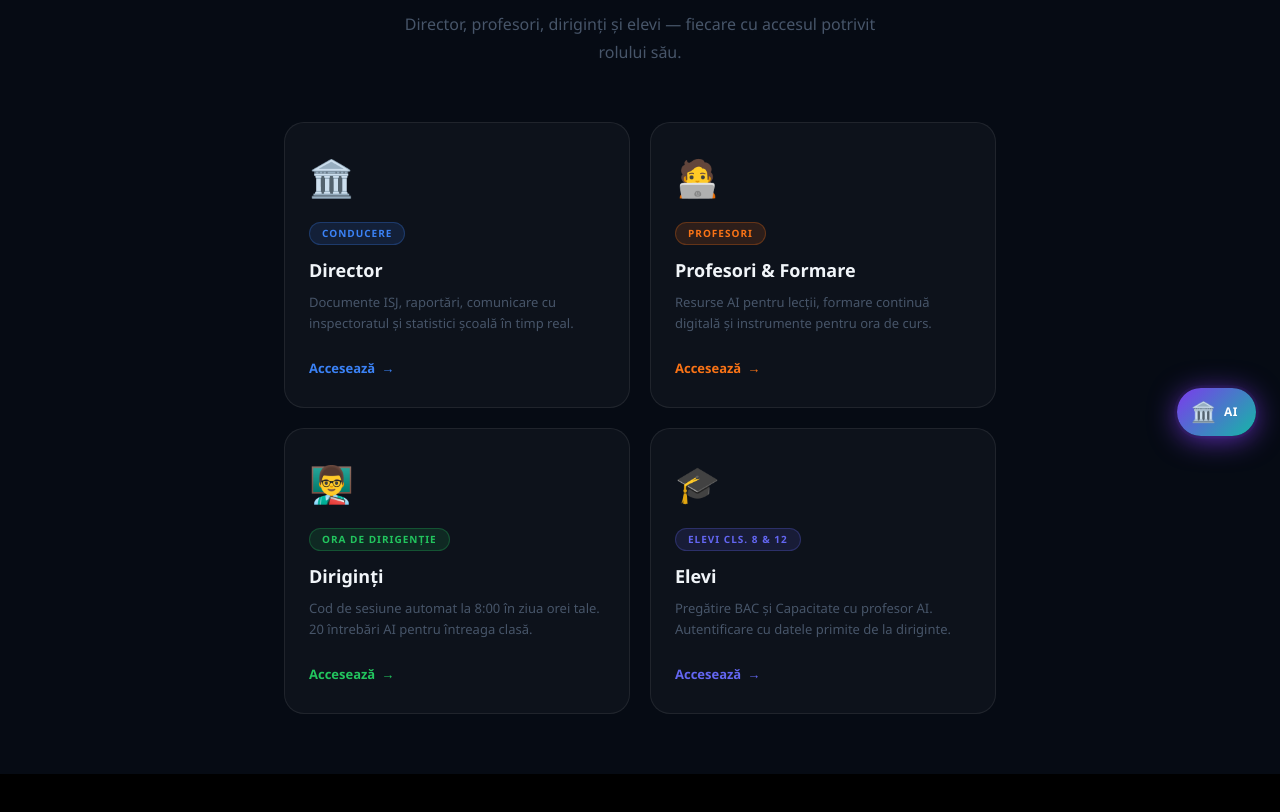
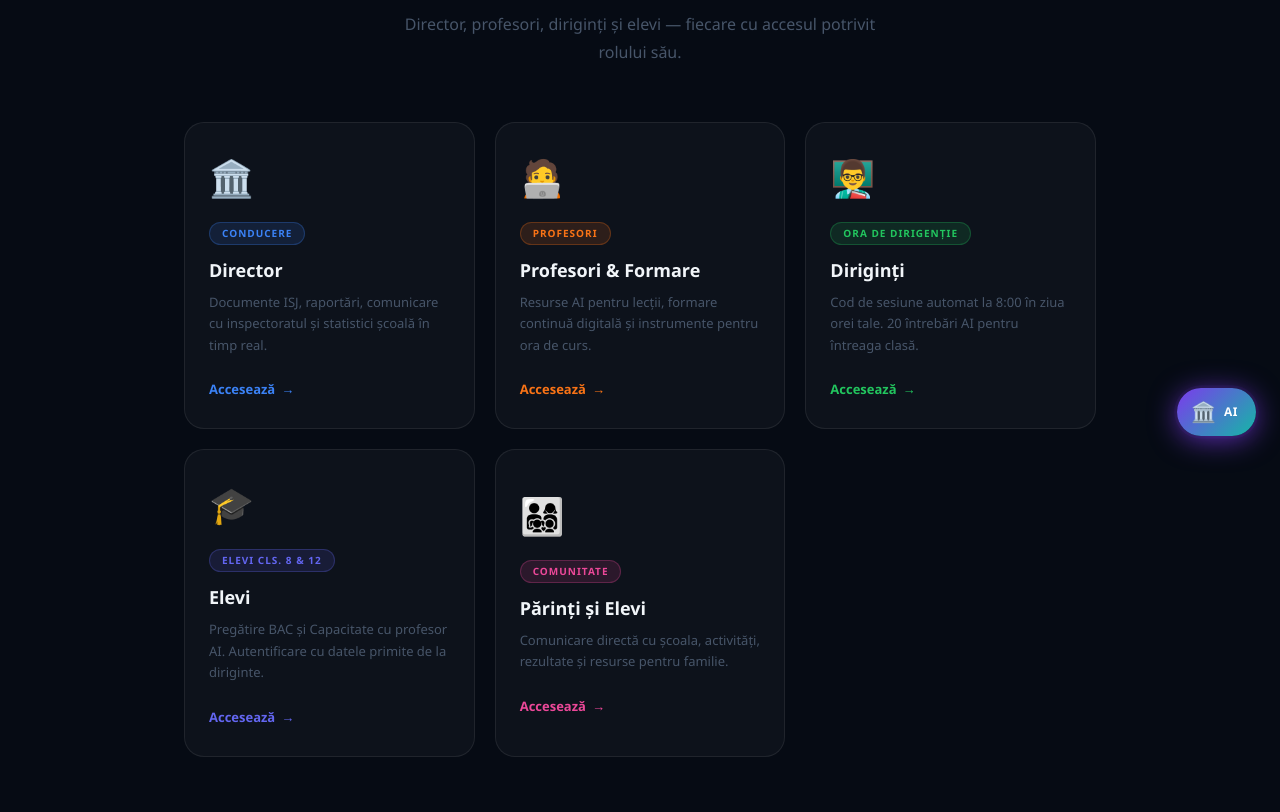
Before and after one commit to catalinradu2026-gif/leadflow-ai, a Next.js app: page /scoala in a window 1280 px wide. Shown: the part 340-1152 px from the top of the page. Before the commit the page ends 1114 px from the top, so only its background shows below. Built offline with nearby package versions, Linux system fonts and the light colour scheme.

Commit message:
Portal Scoala: card nou Parinti si Elevi

```diff
--- a/app/scoala/page.tsx
+++ b/app/scoala/page.tsx
@@ -43,6 +43,15 @@ export default function PortalScoala() {
       title: 'Elevi',
       desc: 'Pregătire BAC și Capacitate cu profesor AI. Autentificare cu datele primite de la diriginte.',
       color: '#6366f1',
+      route: '/edu/elevi',
+    },
+    {
+      id: 'parinti-elevi',
+      icon: '👨‍👩‍👧‍👦',
+      tag: 'Comunitate',
+      title: 'Părinți și Elevi',
+      desc: 'Comunicare directă cu școala, activități, rezultate și resurse pentru familie.',
+      color: '#ec4899',
       route: '/edu/elevi',
     },
   ]
@@ -94,9 +103,9 @@ export default function PortalScoala() {
       {/* Carduri */}
       <div style={{
         display: 'grid',
-        gridTemplateColumns: isMobile ? '1fr' : 'repeat(2, 1fr)',
+        gridTemplateColumns: isMobile ? '1fr' : 'repeat(3, 1fr)',
         gap: isMobile ? '16px' : '20px',
-        maxWidth: '760px',
+        maxWidth: '960px',
         margin: '0 auto',
         padding: isMobile ? '0 16px' : '0 24px',
       }}>
```
